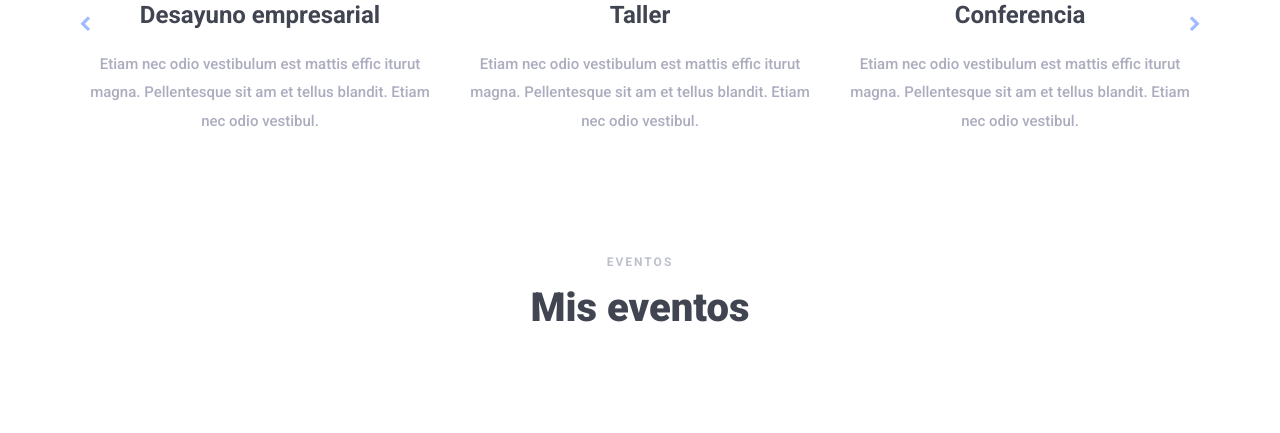
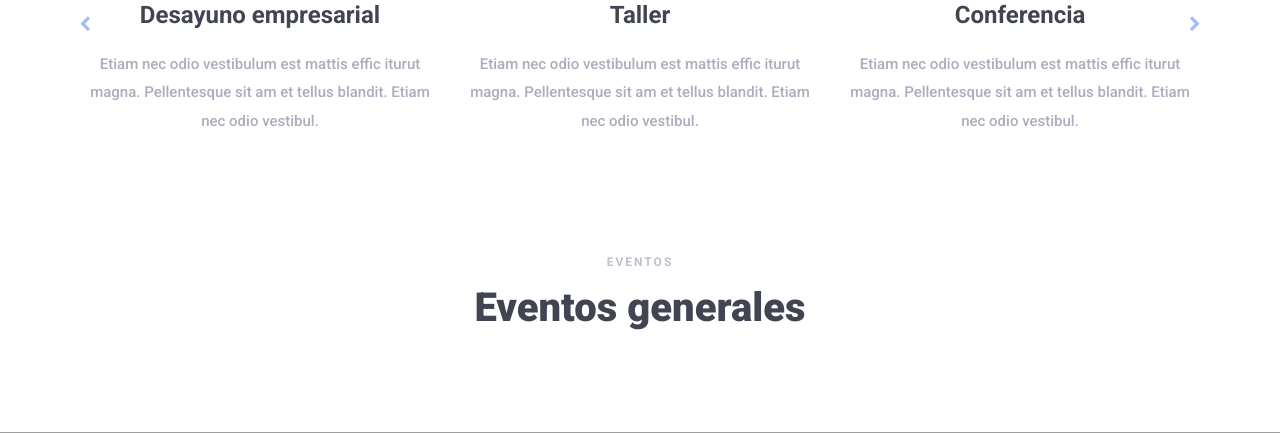
Before and after one commit to osstorres/smartlink, a Django app: template templates/index.html in a window 1280 px wide. Shown: the part 1291-1724 px from the top of the page. Run offline with Django 3.2, Linux system fonts and the light colour scheme; the template is opened without the code that fills it, so the values that code supplies are empty; parts of the project's set-up code (start-up, migrations or seed data) failed here and were passed over; some libraries are stand-ins or nearby versions; grey boxes are pictures that could not be loaded.

Commit message:
If eventos para mi

```diff
--- a/templates/index.html
+++ b/templates/index.html
@@ -56,7 +56,7 @@
                                     <li class="nav-item active"><a class="nav-link" href="#home">Inicio</a></li>
 
 
-                                    <li class="nav-item"><a class="nav-link" href="#eventos_para_mi">Mis eventos</a></li>
+                                    <li class="nav-item"><a class="nav-link" href="#eventos_para_mi">Eventos para mi</a></li>
                                     <li class="nav-item"><a class="nav-link" href="#eventos_generales">Eventos generales</a></li>
                                     <li class="nav-item"><a class="nav-link" href="#">Mi historial</a></li>
                                     <li class="nav-item"><a class="nav-link" href="logout">Cerrar sesion</a></li>
@@ -172,6 +172,7 @@
     </section>
     <!-- ***** Service Area End ***** -->
 
+    {% if user.is_authenticated %}
     <!-- ***** Clients Area Start ***** -->
     <section class="mosh-clients-area section_padding_100 clearfix" id="eventos_para_mi">
         <div class="container">
@@ -179,7 +180,7 @@
                 <div class="col-12">
                     <div class="section-heading text-center">
                         <p>Eventos</p>
-                        <h2>Mis eventos</h2>
+                        <h2>Eventos para mi</h2>
                     </div>
                 </div>
                 <div class="col-12">
@@ -194,6 +195,7 @@
             </div>
         </div>
     </section>
+
     <!-- ***** Clients Area End ***** -->
 
     <!-- ***** Features Area Start *****
@@ -278,6 +280,7 @@
 
     <!-- ***** Service Area End ***** -->
 
+    {% else %}
     <!-- ***** Portfolio Area Start ***** -->
     <section class="mosh-portfolio-area section_padding_100_0 clearfix" id="eventos_generales">
         <div class="container">
@@ -386,7 +389,7 @@
         </div>
     </section>
     <!-- ***** Portfolio Area End ***** -->
-
+    {% endif %}
     <!-- ***** Workflow Area Start ***** -->
     <section class="mosh-workflow-area section_padding_100_0 clearfix">
         <div class="container">
```
Also changed, not shown: smartlink/settings.py (+8 -8 lines).
